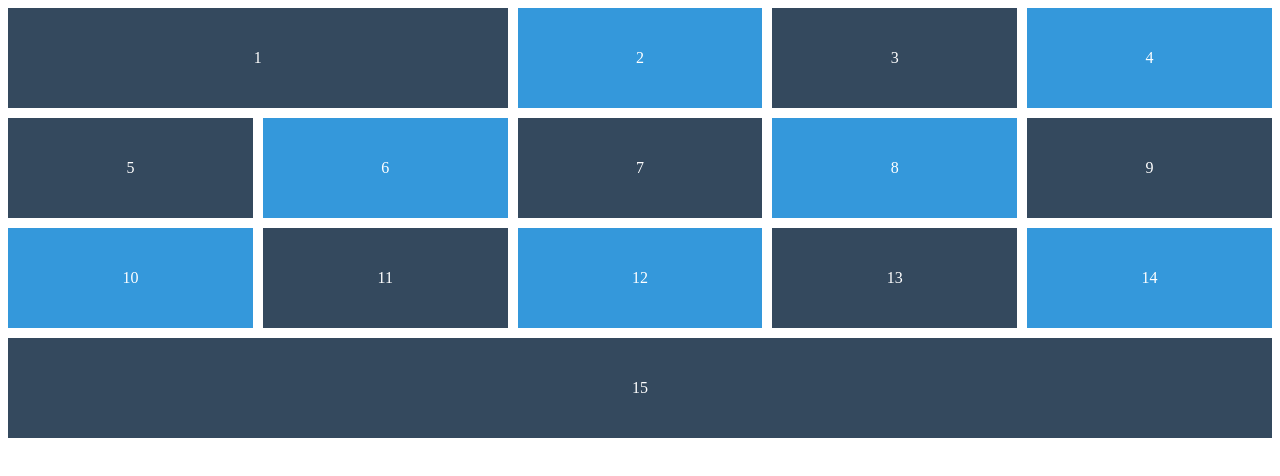
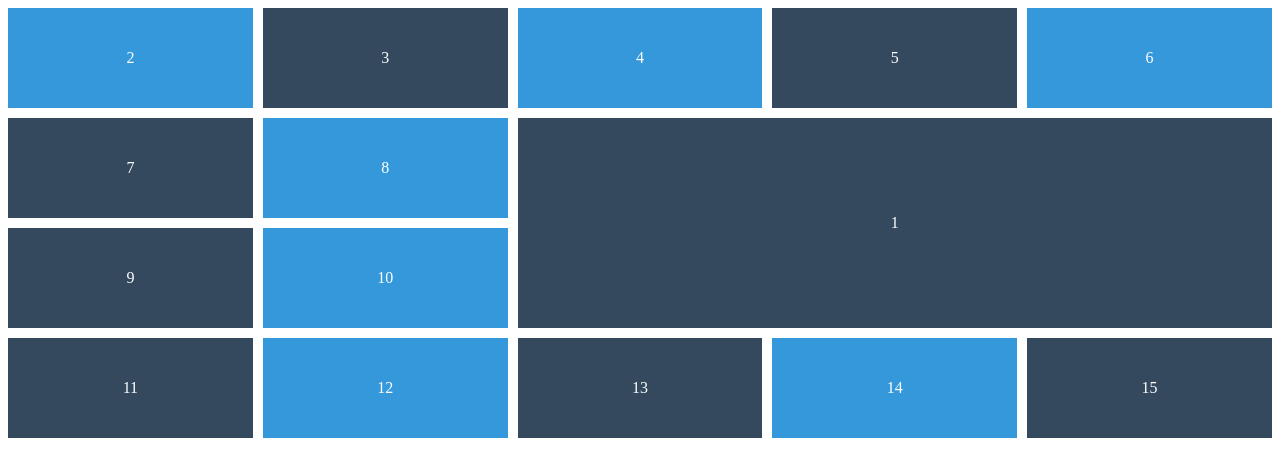
Before and after one commit to seenbeomlee/CSS_Master, a plain HTML site: page CSS_Master_2019/grid.html in a window 1280 px wide. Drawn offline with Linux system fonts and the light colour scheme.

Commit message:
grid #4
Grid span, Grid Area

```diff
--- a/CSS_Master_2019/grid.html
+++ b/CSS_Master_2019/grid.html
@@ -28,12 +28,7 @@
       }
 
       .box:first-child {
-        grid-column: 1 / 3;
-      }
-
-      .box:last-child {
-        grid-column-start: 1;
-        grid-column-end: -1;
+        grid-area: 2 / span 3 / 4 / -1;
       }
     </style>
   </head>
```
